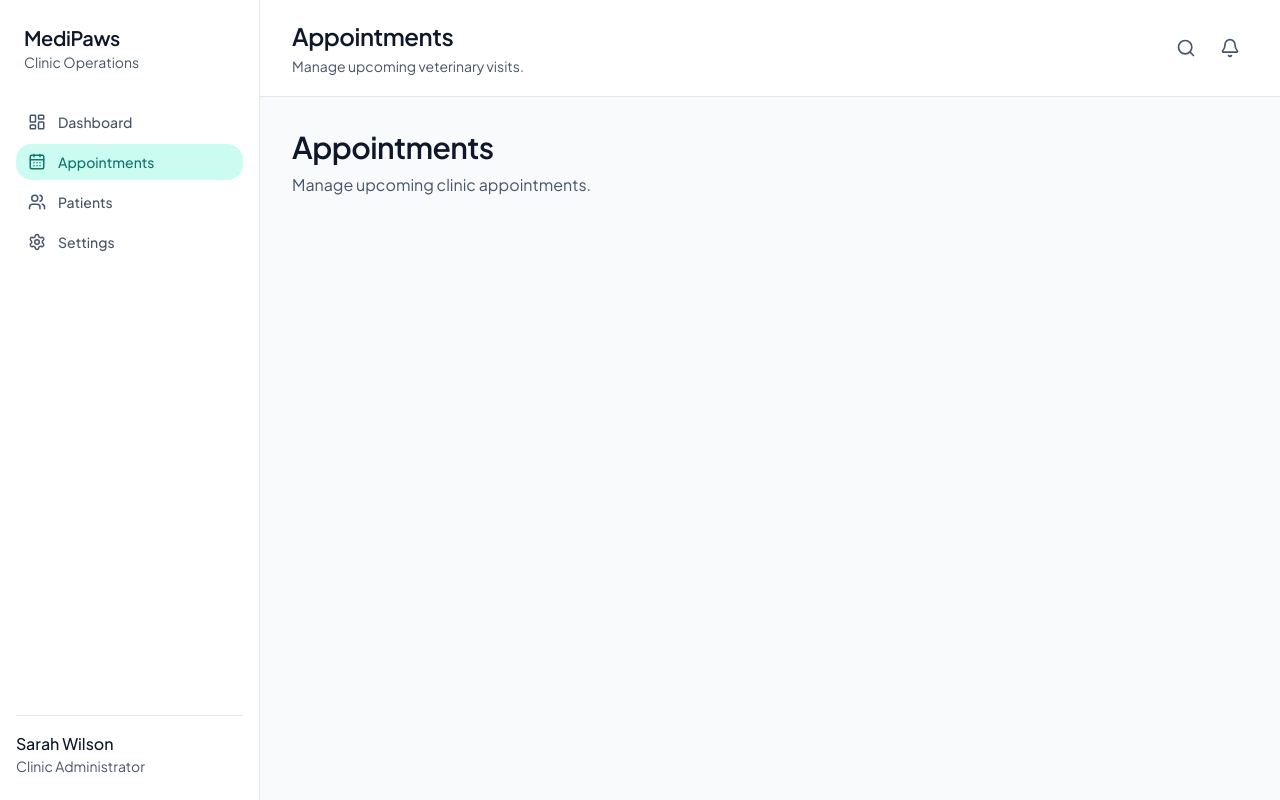
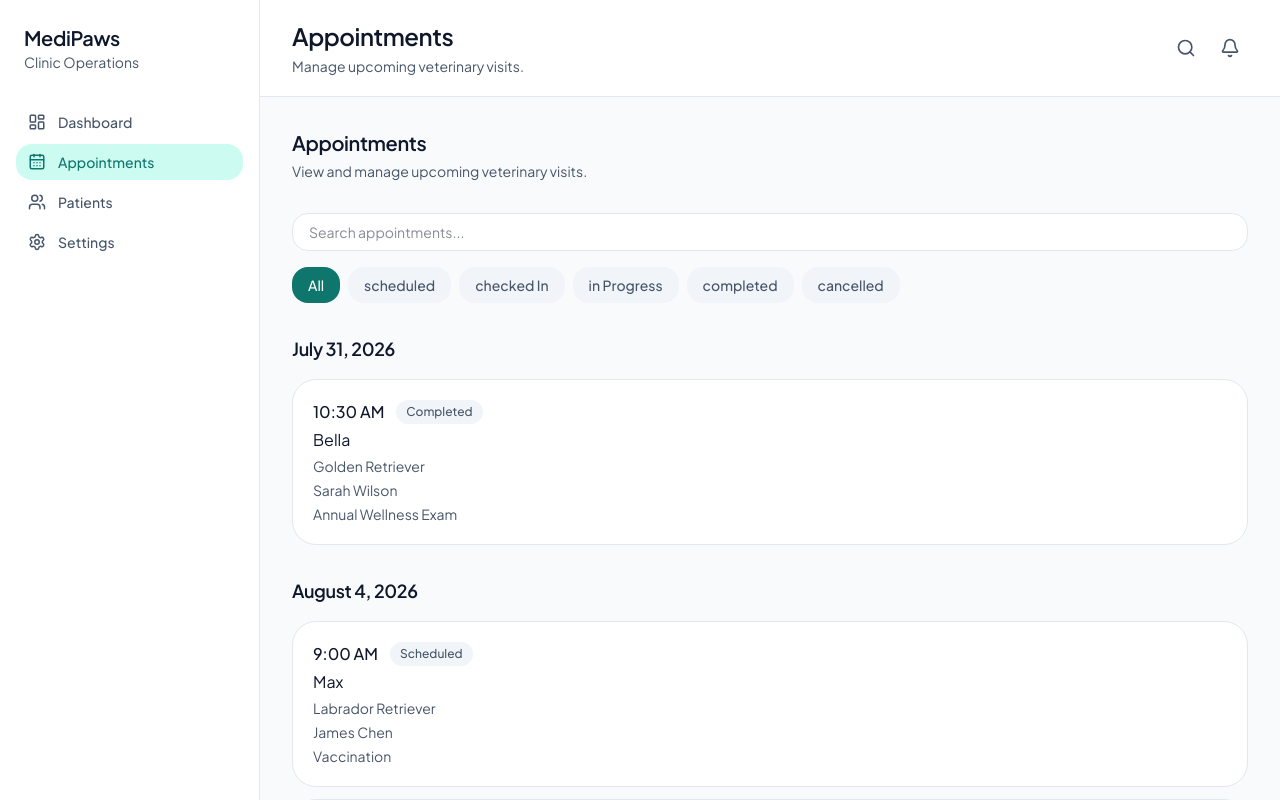
Before and after one commit to LindseyGunderson/MediPaws, a React (Vite) app: page /appointments in a window 1280 px wide. Shown: the top 800 px of the page. Built offline with nearby package versions, Linux system fonts and the light colour scheme.

Commit message:
feat: create appointments page structure, add component list components, and create filtering interface. Update appointments data model.

```diff
--- /dev/null
+++ b/src/components/appointments/AppointmentDateGroup.jsx
@@ -0,0 +1,25 @@
+import AppointmentItem from "./AppointmentItem";
+
+function AppointmentDateGroup({ date, appointments }) {
+  const formattedDate = new Date(date).toLocaleDateString("en-US", {
+    month: "long",
+    day: "numeric",
+    year: "numeric",
+  });
+
+  return (
+    <section className="space-y-4">
+      <h2 className="text-lg font-semibold text-text-primary">
+        {formattedDate}
+      </h2>
+
+      <div className="space-y-3">
+        {appointments.map((appointment) => (
+          <AppointmentItem key={appointment.id} appointment={appointment} />
+        ))}
+      </div>
+    </section>
+  );
+}
+
+export default AppointmentDateGroup;
--- /dev/null
+++ b/src/components/appointments/AppointmentFilter.jsx
@@ -0,0 +1,64 @@
+function AppointmentFilters({ search, setSearch, status, setStatus }) {
+  const statuses = [
+    "all",
+    "scheduled",
+    "checkedIn",
+    "inProgress",
+    "completed",
+    "cancelled",
+  ];
+
+  return (
+    <div className="space-y-4">
+      {/* Search */}
+
+      <input
+        type="text"
+        placeholder="Search appointments..."
+        value={search}
+        onChange={(event) => setSearch(event.target.value)}
+        className="
+          w-full
+          rounded-lg
+          border
+          border-border
+          bg-surface
+          px-4
+          py-2
+          text-sm
+          outline-none
+          focus:border-primary
+        "
+      />
+
+      {/* Status Filters */}
+
+      <div className="flex flex-wrap gap-2">
+        {statuses.map((item) => (
+          <button
+            key={item}
+            onClick={() => setStatus(item)}
+            className={`
+              rounded-lg
+              px-4
+              py-2
+              text-sm
+              font-medium
+              transition
+
+              ${
+                status === item
+                  ? "bg-primary text-white"
+                  : "bg-surface-muted text-text-secondary hover:text-text-primary"
+              }
+            `}
+          >
+            {item === "all" ? "All" : item.replace(/([A-Z])/g, " $1")}
+          </button>
+        ))}
+      </div>
+    </div>
+  );
+}
+
+export default AppointmentFilters;
--- a/src/components/appointments/AppointmentItem.jsx
+++ b/src/components/appointments/AppointmentItem.jsx
@@ -2,7 +2,7 @@ import AppointmentStatusBadge from "./AppointmentStatusBadge";
 
 function AppointmentItem({ appointment }) {
   return (
-    <div
+    <article
       className="
         flex
         items-center
@@ -14,16 +14,22 @@ function AppointmentItem({ appointment }) {
         p-5
       "
     >
-      <div>
-        <p className="font-medium text-text-primary">{appointment.time}</p>
+      <div className="space-y-1">
+        <div className="flex items-center gap-3">
+          <p className="font-medium text-text-primary">{appointment.time}</p>
 
-        <p className="mt-1 text-text-primary">{appointment.pet}</p>
+          <AppointmentStatusBadge status={appointment.status} />
+        </div>
+
+        <p className="text-text-primary">{appointment.pet.name}</p>
+
+        <p className="text-sm text-text-secondary">{appointment.pet.species}</p>
+
+        <p className="text-sm text-text-secondary">{appointment.owner}</p>
 
         <p className="text-sm text-text-secondary">{appointment.type}</p>
       </div>
-
-      <AppointmentStatusBadge status={appointment.status} />
-    </div>
+    </article>
   );
 }
 
--- /dev/null
+++ b/src/components/appointments/AppointmentList.jsx
@@ -0,0 +1,29 @@
+import AppointmentDateGroup from "./AppointmentDateGroup";
+
+function AppointmentList({ appointments }) {
+  const groupedAppointments = appointments.reduce((groups, appointment) => {
+    const date = appointment.date;
+
+    if (!groups[date]) {
+      groups[date] = [];
+    }
+
+    groups[date].push(appointment);
+
+    return groups;
+  }, {});
+
+  return (
+    <div className="space-y-8">
+      {Object.entries(groupedAppointments).map(([date, appointments]) => (
+        <AppointmentDateGroup
+          key={date}
+          date={date}
+          appointments={appointments}
+        />
+      ))}
+    </div>
+  );
+}
+
+export default AppointmentList;
--- a/src/data/appointments.js
+++ b/src/data/appointments.js
@@ -1,37 +1,70 @@
 export const appointments = [
   {
     id: 1,
+    date: "2026-07-31",
     time: "10:30 AM",
-    pet: "Bella",
+
+    pet: {
+      name: "Bella",
+      species: "Golden Retriever",
+    },
+
     owner: "Sarah Wilson",
+
     type: "Annual Wellness Exam",
-    status: "checkedIn",
+
+    status: "completed",
   },
 
   {
     id: 2,
-    time: "11:15 AM",
-    pet: "Milo",
+    date: "2026-08-04",
+    time: "9:00 AM",
+
+    pet: {
+      name: "Max",
+      species: "Labrador Retriever",
+    },
+
     owner: "James Chen",
+
     type: "Vaccination",
+
     status: "scheduled",
   },
 
   {
     id: 3,
-    time: "1:00 PM",
-    pet: "Luna",
-    owner: "Emma Park",
+    date: "2026-08-04",
+    time: "11:15 AM",
+
+    pet: {
+      name: "Bella",
+      species: "Domestic Shorthair",
+
+    },
+
+    owner: "Emily Park",
+
     type: "Dental Cleaning",
-    status: "inProgress",
+
+    status: "checkedIn",
   },
 
   {
     id: 4,
-    time: "2:30 PM",
-    pet: "Max",
+    date: "2026-08-05",
+    time: "2:00 PM",
+
+    pet: {
+      name: "Luna",
+      species: "Border Collie",
+    },
+
     owner: "David Lee",
+
     type: "Follow Up",
+
     status: "scheduled",
   },
 ];
--- a/src/pages/admin/Appointments.jsx
+++ b/src/pages/admin/Appointments.jsx
@@ -1,12 +1,49 @@
+import { useState } from "react";
+
+import AppointmentFilters from "../../components/appointments/AppointmentFilter";
+import AppointmentList from "../../components/appointments/AppointmentList";
+
+import { appointments } from "../../data/appointments";
+
 function Appointments() {
+  const [search, setSearch] = useState("");
+
+  const [status, setStatus] = useState("all");
+
+const filteredAppointments = appointments.filter((appointment) => {
+  const searchTerm = search.toLowerCase();
+
+  const matchesSearch =
+    appointment.pet.name.toLowerCase().includes(searchTerm) ||
+    appointment.owner.toLowerCase().includes(searchTerm) ||
+    appointment.type.toLowerCase().includes(searchTerm);
+
+  const matchesStatus = status === "all" || appointment.status === status;
+
+  return matchesSearch && matchesStatus;
+});
+
   return (
-    <section>
-      <h1 className="text-3xl font-semibold">Appointments</h1>
+    <div className="space-y-8">
+      <section>
+        <h2 className="text-xl font-semibold text-text-primary">
+          Appointments
+        </h2>
 
-      <p className="mt-2 text-text-secondary">
-        Manage upcoming clinic appointments.
-      </p>
-    </section>
+        <p className="mt-1 text-sm text-text-secondary">
+          View and manage upcoming veterinary visits.
+        </p>
+      </section>
+
+      <AppointmentFilters
+        search={search}
+        setSearch={setSearch}
+        status={status}
+        setStatus={setStatus}
+      />
+
+      <AppointmentList appointments={filteredAppointments} />
+    </div>
   );
 }
 
```
